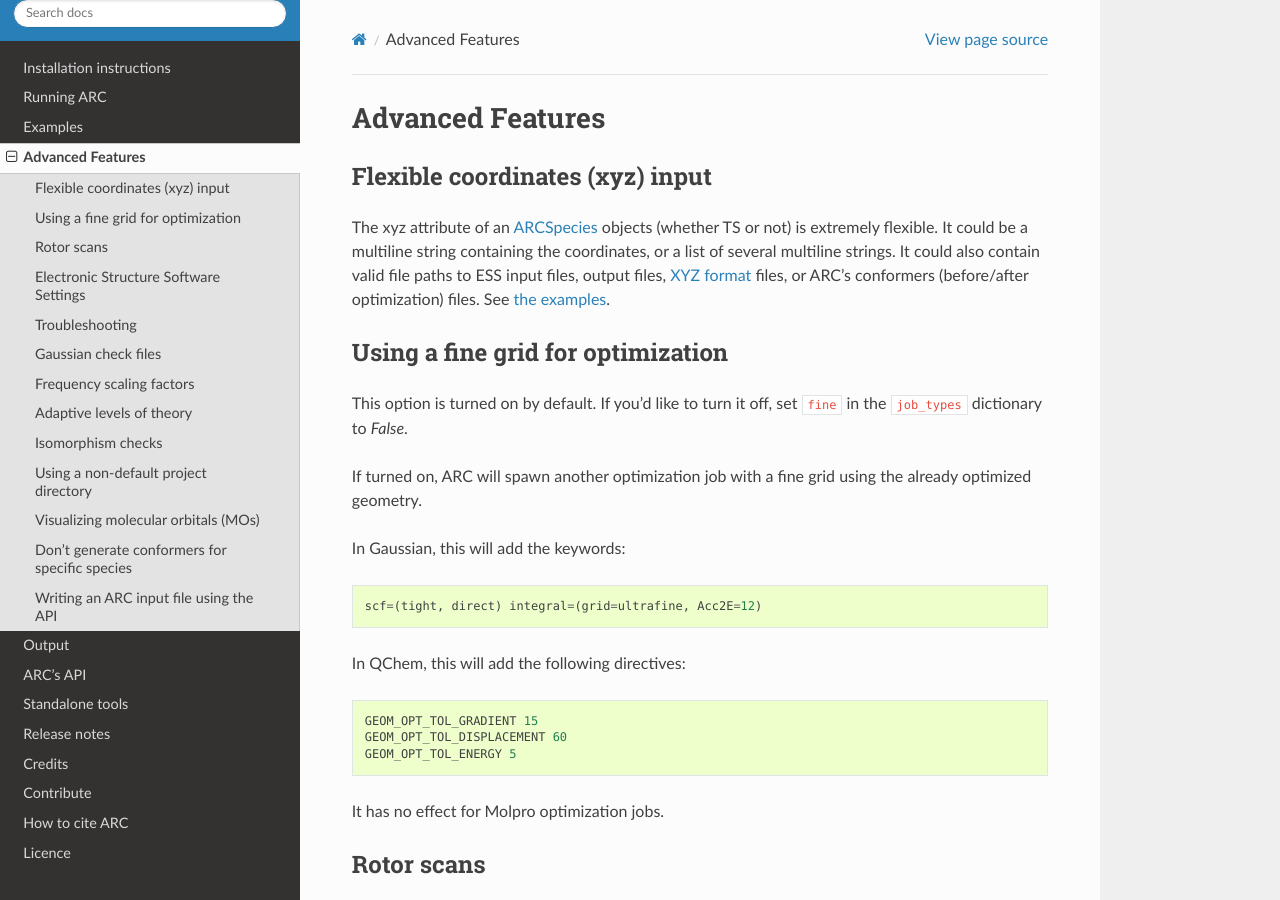
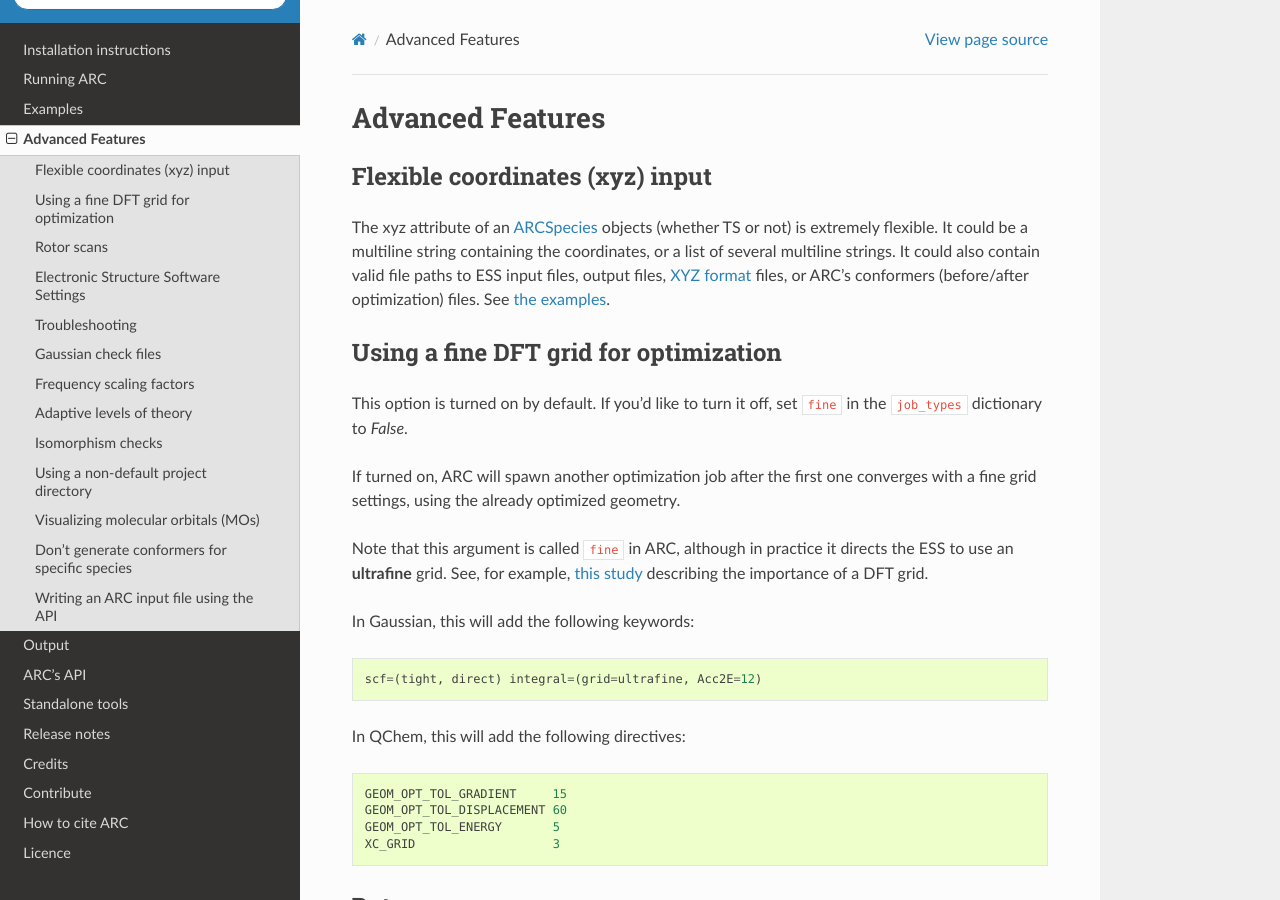
Before and after one commit to ReactionMechanismGenerator/ARC, a Sphinx documentation site: the page built from docs/source/advanced.rst, in a window 1280 px wide and 900 px high. Built offline with Sphinx 7.4.7 and the Read the Docs theme 2.0.0, drawn with Linux system fonts in a browser that asks for light colours; formulas are drawn with MathJax 3; the version number could not be read and is left out.

Commit message:
Minor: Docs: Updated the fine description in advanced

```diff
--- a/docs/source/advanced.rst
+++ b/docs/source/advanced.rst
@@ -17,26 +17,31 @@ See :ref:`the examples <examples>`.
 __ xyz_format_
 
 
-Using a fine grid for optimization
-^^^^^^^^^^^^^^^^^^^^^^^^^^^^^^^^^^
+Using a fine DFT grid for optimization
+^^^^^^^^^^^^^^^^^^^^^^^^^^^^^^^^^^^^^^
 
 This option is turned on by default. If you'd like to turn it off,
 set ``fine`` in the ``job_types`` dictionary to `False`.
 
-If turned on, ARC will spawn another optimization job with a fine grid
-using the already optimized geometry.
+If turned on, ARC will spawn another optimization job after the first one converges
+with a fine grid settings, using the already optimized geometry.
 
-In Gaussian, this will add the keywords::
+Note that this argument is called ``fine`` in ARC, although in practice
+it directs the ESS to use an **ultrafine** grid. See, for example, `this study`__
+describing the importance of a DFT grid.
+
+__ DFTGridStudy_
+
+In Gaussian, this will add the following keywords::
 
     scf=(tight, direct) integral=(grid=ultrafine, Acc2E=12)
 
 In QChem, this will add the following directives::
 
-   GEOM_OPT_TOL_GRADIENT 15
+   GEOM_OPT_TOL_GRADIENT     15
    GEOM_OPT_TOL_DISPLACEMENT 60
-   GEOM_OPT_TOL_ENERGY 5
-
-It has no effect for Molpro optimization jobs.
+   GEOM_OPT_TOL_ENERGY       5
+   XC_GRID                   3
 
 
 Rotor scans
--- a/docs/source/links.txt
+++ b/docs/source/links.txt
@@ -15,3 +15,4 @@
 .. _contributorGuidelines: https://github.com/ReactionMechanismGenerator/ARC/wiki/ARC-Contributor-Guidelines
 .. _roadmap: https://github.com/ReactionMechanismGenerator/ARC/wiki/Roadmap
 .. _gaussian: http://gaussian.com/
+.. _DFTGridStudy: https://doi.org/10.26434/chemrxiv.8864204.v5
```
